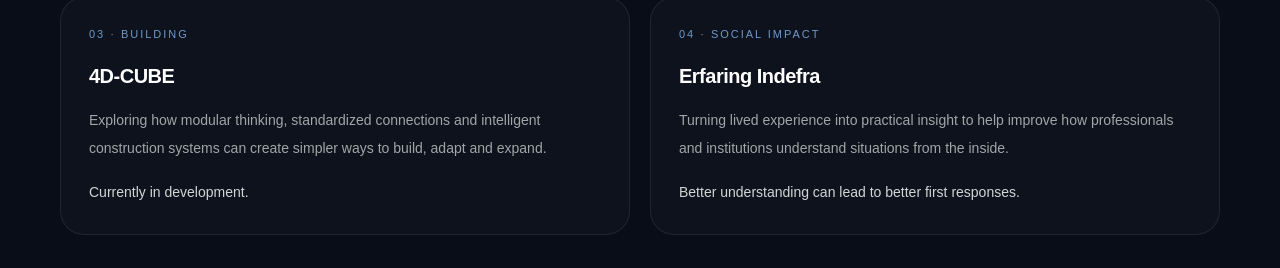
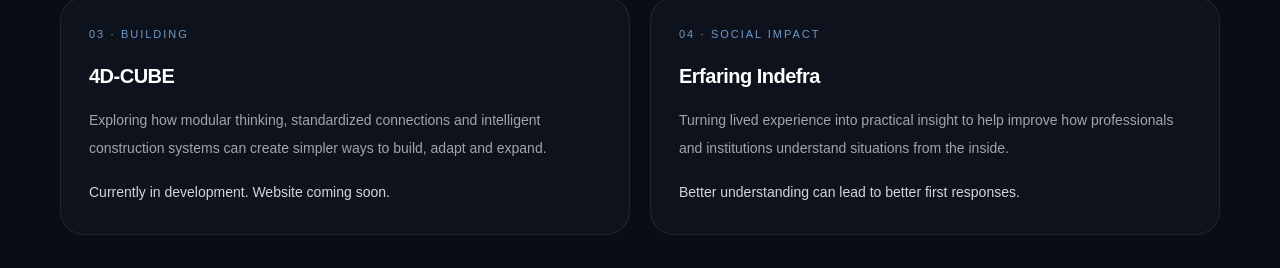
Before and after one commit to SoSureAdmin/elfort.com, a Next.js app: page / in a window 1280 px wide. Shown: the part 5403-5671 px from the top of the page. Built offline with nearby package versions, Linux system fonts and the light colour scheme.

Commit message:
Refine 4D-CUBE development status

```diff
--- a/app/components/CurrentFocus.tsx
+++ b/app/components/CurrentFocus.tsx
@@ -100,7 +100,7 @@ export default function CurrentFocus() {
           </p>
 
           <p className="mt-4 text-sm font-medium leading-7 text-white/82">
-            Currently in development.
+            Currently in development. Website coming soon.
           </p>
         </article>
 
```
